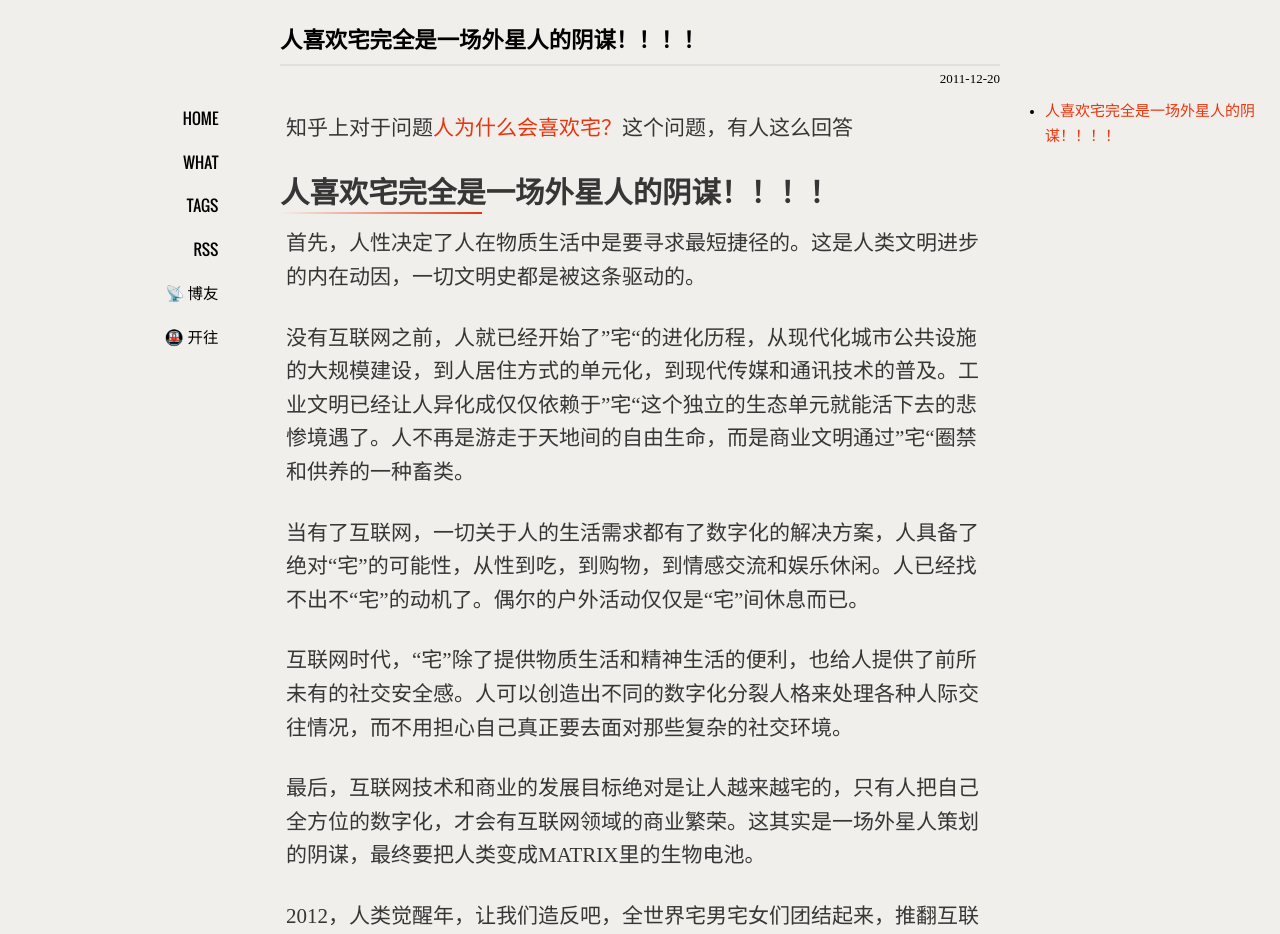
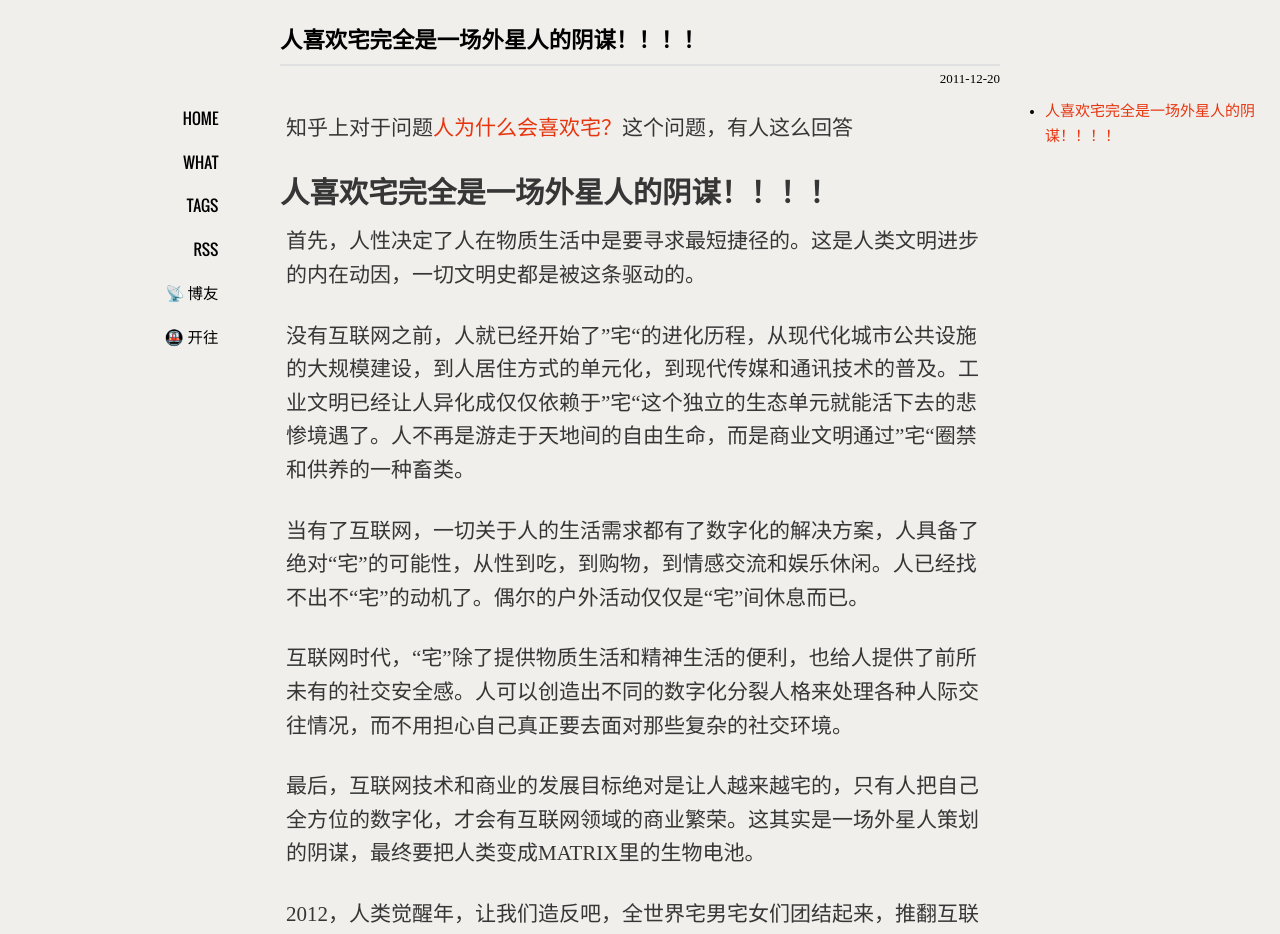
Before and after one commit to xavierskip/xavierskip.github.io, a Jekyll site: the page built from _posts/2011-12-20-why-otaku.md, in a window 1280 px wide. Shown: the top 934 px of the page. Built offline with Jekyll 4.4.1, drawn with Linux system fonts in a browser that asks for light colours; comment, search, counter and statistics services are not loaded; a style sheet for code colours, icons or effects is not loaded.

Commit message:
css .post h2 > h1

```diff
--- a/media/css/style.css
+++ b/media/css/style.css
@@ -43,7 +43,7 @@
   --table-tr-bg2: #f8f8f8;
   --table-border: #cccccc;
   --img-shadow: #999;
-  --h2-gradient-color: linear-gradient(to right, var(--body-bg), var(--link-color));
+  --h1-gradient-color: linear-gradient(to right, var(--body-bg), var(--link-color));
 }
 @media (prefers-color-scheme: dark) {
   :root {
@@ -70,7 +70,7 @@
     --table-tr-bg2: #292336;
     --table-border: #646464;
     --img-shadow: #000;
-    --h2-gradient-color: linear-gradient(to right, var(--body-bg), var(--link-color));
+    --h1-gradient-color: linear-gradient(to right, var(--body-bg), var(--link-color));
   }
 }
 body{font-size:14px;margin-left:auto;margin-right:auto;font-family: "Times New Roman","Consolas", "LXGW WenKai","Microsoft YaHei";color:var(--text-color);background-color:var(--body-bg);}
@@ -115,24 +115,28 @@
 nav a{display:block;padding:.7em 1em;color:var(--nav-color);}
 nav a:hover{background-color: var(--nav-hover-bg);text-decoration:none;color:var(--nav-hover-color);border: 0;transition:color .2s linear;}
 .post{margin: .5em 0 1em 0;font-size: 21px;color:var(--post-color);}
-.post h2{
-  margin: 21px 0 13px 0;
+.post h1 {
   display: flex;
   flex-direction: column;
 }
-.post h2:after {
+.post h1:after {
     content: '';
     position: relative;
     top: 10px;
     left: 0;
     width: 28%;
     height: 2px;
-    background: var(--h2-gradient-color);
+    background: var(--h1-gradient-color);
     transition: width 0.3s ease-in-out;
 }
-.post h2:hover:after {
+.post h1:hover:after {
     width: 98%;
 }
+.post h2{
+  margin: 21px 0 13px 0;
+
+}
+
 .post p {
   margin: 6px;
   line-height: 1.6em;
```
